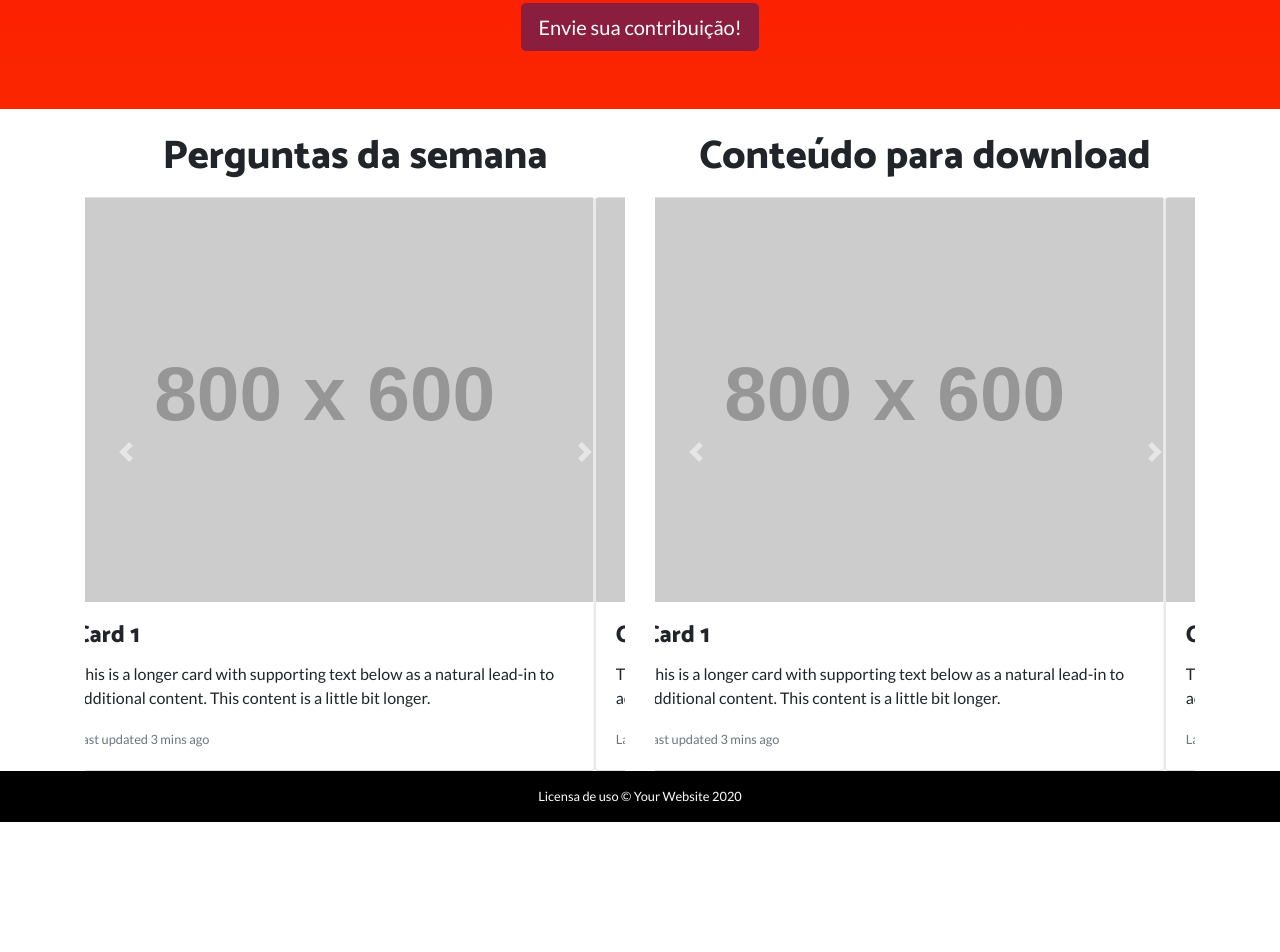
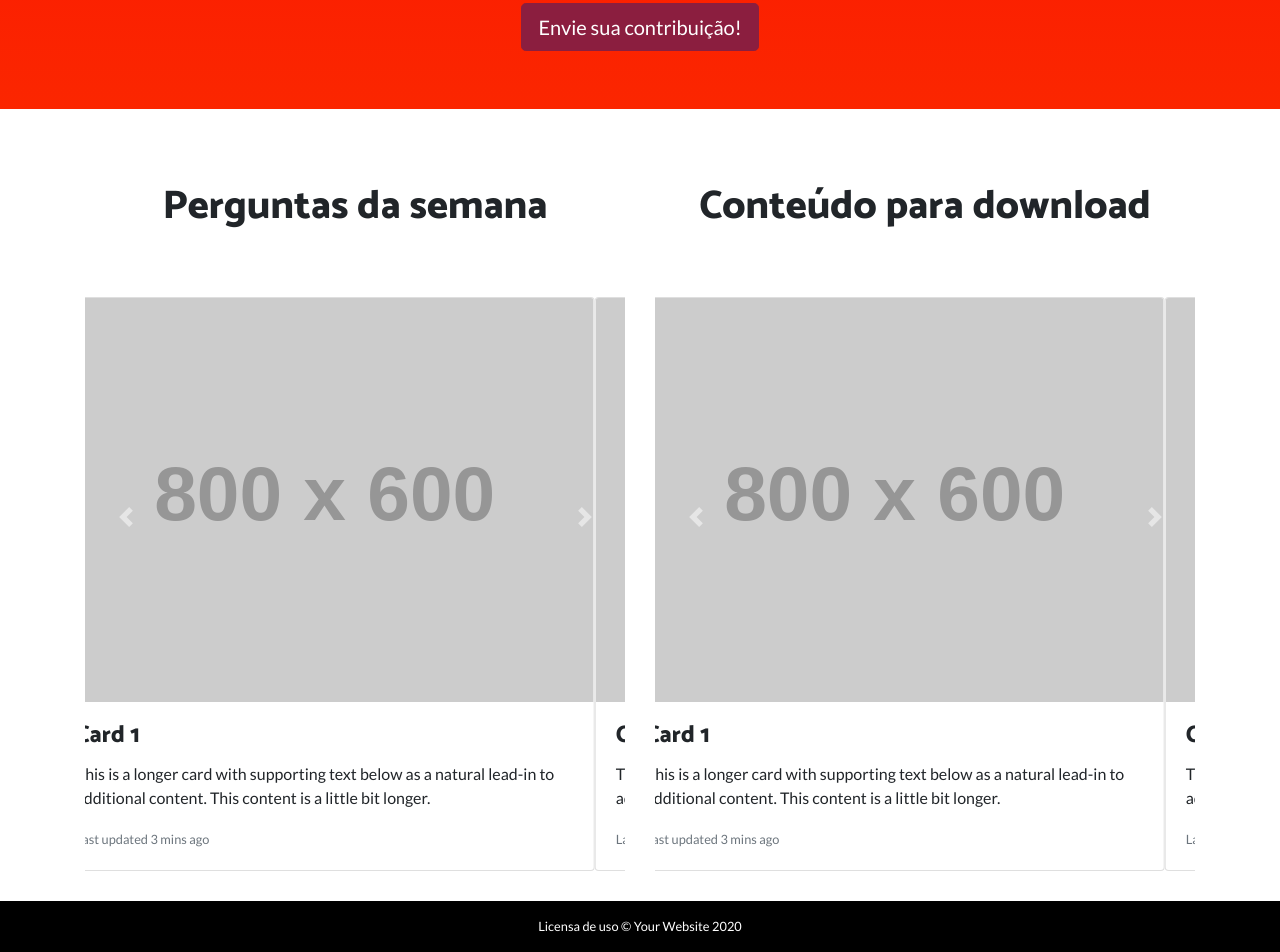
Before and after one commit to rlucasfm/ContribuicoesSulPara, a website: page index.html in a window 1280 px wide. Shown: the part 698-1650 px from the top of the page. Before the commit the page ends 1520 px from the top, so only its background shows below. Drawn offline with Linux system fonts and the light colour scheme; placeholder pictures from the web are drawn by us.

Commit message:
Ajuste de padding dos cards e do carousel

```diff
--- a/index.html
+++ b/index.html
@@ -47,7 +47,7 @@
     </div>
   </nav>
 
-  <header class="masthead text-center text-white">
+  <header class="masthead text-center text-white mb-4">
     <button type="button" class="btn btn-danger btn-lg mb-4 mt-0 d-lg-none" style="width: 100%;">Adicione este site à sua área de trabalho!</button>
     <div class="masthead-content">
       <div class='embed-container d-lg-none'>
@@ -66,12 +66,27 @@
   </header>
 
   <!-- CARDS DAS PERGUNTAS -->
+  <style>
+    @media (min-width:992px){
+      .tituloCarousel{
+        padding-top: 50px;
+        padding-bottom: 50px;
+      }
+    }
+  </style>
+
+  <style>
+    .carousel-inner{
+      padding-bottom: 30px;
+    }
+  </style>
+
   <section>
     <div class="container">
       <div class="row">
         <div class="col-sm-6">
           <div id="myCarousel" class="carousel slide" data-ride="carousel">
-            <h1 class="text-center mb-3 mt-4">Perguntas da semana</h1>
+            <h1 class="text-center mb-3 tituloCarousel">Perguntas da semana</h1>
             <div class="carousel-inner w-100 mx-auto">
               <div class="carousel-item active">
                 <div class="card">
@@ -126,7 +141,7 @@
         </div>
         <div class="col-sm-6">
           <div id="myCarousel2" class="carousel slide" data-ride="carousel">
-            <h1 class="text-center mb-3 mt-4">Conteúdo para download</h1>
+            <h1 class="text-center mb-3 tituloCarousel">Conteúdo para download</h1>
             <div class="carousel-inner w-100 mx-auto">
               <div class="carousel-item active">
                 <div class="card">
```
